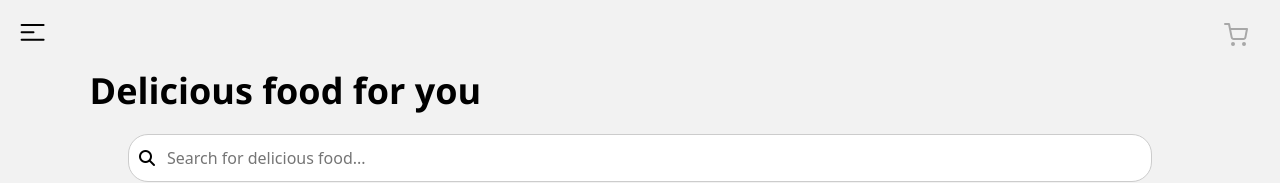
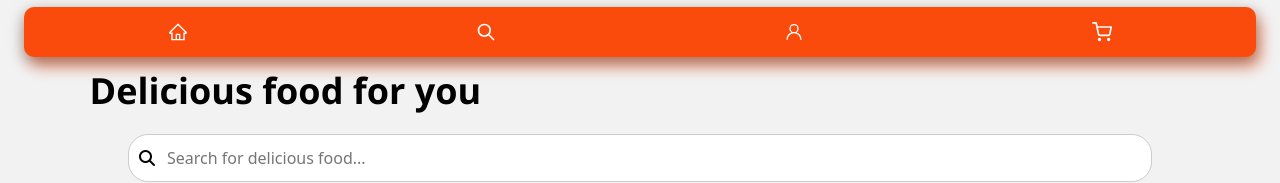
Before and after one commit to gokul1818/food-order, a React (Create React App) app: page / in a window 1280 px wide. Shown: the top 183 px of the page. Built offline with nearby package versions, Linux system fonts and the light colour scheme.

Commit message:
nav bar changes

```diff
--- a/src/components/navBar/index.js
+++ b/src/components/navBar/index.js
@@ -4,6 +4,9 @@
 import ShoppingCartIcon from "../../assets/icon/shopping-cart.svg";
 import { useDispatch, useSelector } from "react-redux";
 import { Link } from 'react-router-dom';
+import "./style.css"
+import { styled } from '@mui/system';
+import { useNavigate } from "react-router-dom";
 
 function ElevationScroll({ children }) {
     const trigger = useScrollTrigger({
@@ -16,11 +19,116 @@
     });
 }
 
+const CustomBadge = styled(Badge)(({ theme }) => ({
+    '& .MuiBadge-badge': {
+        backgroundColor: '#fff',
+        color: "#000" // Set your custom background color here
+    },
+}));
+
+
 function Navbar() {
+    const navigate = useNavigate();
+
     const cart = useSelector(state => state.cart.cart);
     return (
         <ElevationScroll>
             <AppBar style={{ backgroundColor: '#F2F2F2', boxShadow: 'none' }}>
+                <Toolbar>
+                    <div className="button-container">
+                        <button className="nav-button">
+                            <svg
+                                className="icon"
+                                stroke="currentColor"
+                                fill="currentColor"
+                                stroke-width="0"
+                                viewBox="0 0 1024 1024"
+                                height="1em"
+                                width="1em"
+                                xmlns="http://www.w3.org/2000/svg"
+                            >
+                                <path
+                                    d="M946.5 505L560.1 118.8l-25.9-25.9a31.5 31.5 0 0 0-44.4 0L77.5 505a63.9 63.9 0 0 0-18.8 46c.4 35.2 29.7 63.3 64.9 63.3h42.5V940h691.8V614.3h43.4c17.1 0 33.2-6.7 45.3-18.8a63.6 63.6 0 0 0 18.7-45.3c0-17-6.7-33.1-18.8-45.2zM568 868H456V664h112v204zm217.9-325.7V868H632V640c0-22.1-17.9-40-40-40H432c-22.1 0-40 17.9-40 40v228H238.1V542.3h-96l370-369.7 23.1 23.1L882 542.3h-96.1z"
+                                ></path>
+                            </svg>
+                        </button>
+                        <button className="nav-button">
+                            <svg
+                                className="icon"
+                                stroke="currentColor"
+                                fill="none"
+                                stroke-width="2"
+                                viewBox="0 0 24 24"
+                                aria-hidden="true"
+                                height="1em"
+                                width="1em"
+                                xmlns="http://www.w3.org/2000/svg"
+                            >
+                                <path
+                                    stroke-linecap="round"
+                                    stroke-linejoin="round"
+                                    d="M21 21l-6-6m2-5a7 7 0 11-14 0 7 7 0 0114 0z"
+                                ></path>
+                            </svg>
+                        </button>
+                        <button className="nav-button">
+                            <svg
+                                className="icon"
+                                stroke="currentColor"
+                                fill="currentColor"
+                                stroke-width="0"
+                                viewBox="0 0 24 24"
+                                height="1em"
+                                width="1em"
+                                xmlns="http://www.w3.org/2000/svg"
+                            >
+                                <path
+                                    d="M12 2.5a5.5 5.5 0 0 1 3.096 10.047 9.005 9.005 0 0 1 5.9 8.181.75.75 0 1 1-1.499.044 7.5 7.5 0 0 0-14.993 0 .75.75 0 0 1-1.5-.045 9.005 9.005 0 0 1 5.9-8.18A5.5 5.5 0 0 1 12 2.5ZM8 8a4 4 0 1 0 8 0 4 4 0 0 0-8 0Z"
+                                ></path>
+                            </svg>
+                        </button>
+
+                        <button className="nav-button"
+                            onClick={() => {
+                                setTimeout(() => {
+                                    navigate("/cart");
+                                }, 500);
+                            }} >
+                            <CustomBadge badgeContent={cart.length} >
+
+                                <svg
+                                    className="icon"
+                                    stroke="currentColor"
+                                    fill="none"
+                                    stroke-width="2"
+                                    viewBox="0 0 24 24"
+                                    stroke-linecap="round"
+                                    stroke-linejoin="round"
+                                    height="1em"
+                                    width="1em"
+                                    xmlns="http://www.w3.org/2000/svg"
+                                >
+                                    <circle cx="9" cy="21" r="1"></circle>
+                                    <circle cx="20" cy="21" r="1"></circle>
+                                    <path
+                                        d="M1 1h4l2.68 13.39a2 2 0 0 0 2 1.61h9.72a2 2 0 0 0 2-1.61L23 6H6"
+                                    ></path>
+                                </svg>
+                            </CustomBadge>
+                        </button>
+                    </div>
+                </Toolbar>
+            </AppBar>
+        </ElevationScroll>
+    );
+}
+
+export default Navbar;
+
+
+
+
+{/* <AppBar style={{ backgroundColor: '#F2F2F2', boxShadow: 'none' }}>
                 <Toolbar>
                     <div className='d-flex justify-content-between align-items-center w-100' >
                         <IconButton
@@ -55,9 +163,4 @@
 
                     </div>
                 </Toolbar>
-            </AppBar>
-        </ElevationScroll>
-    );
-}
-
-export default Navbar;
+            </AppBar> */}
--- /dev/null
+++ b/src/components/navBar/style.css
@@ -0,0 +1,36 @@
+.button-container {
+  display: flex;
+  background-color: #fa4a0c;
+  width: 100%;
+  height: 50px;
+  align-items: center;
+  justify-content: space-around;
+  border-bottom-left-radius: 10px;
+  border-bottom-right-radius: 10px;
+  border-top-left-radius: 10px;
+  border-top-right-radius: 10px;
+  box-shadow: rgba(0, 0, 0, 0.35) 0px 5px 15px, #fa4b0c7c 5px 10px 15px;
+}
+
+.nav-button {
+  outline: 0 !important;
+  border: 0 !important;
+  width: 40px;
+  height: 40px;
+  border-radius: 50%;
+  background-color: transparent;
+  display: flex;
+  align-items: center;
+  justify-content: center;
+  color: #fff;
+  transition: all ease-in-out 0.3s;
+  cursor: pointer;
+}
+
+.nav-button:hover {
+  transform: translateY(-3px);
+}
+
+.icon {
+  font-size: 20px;
+}
```
